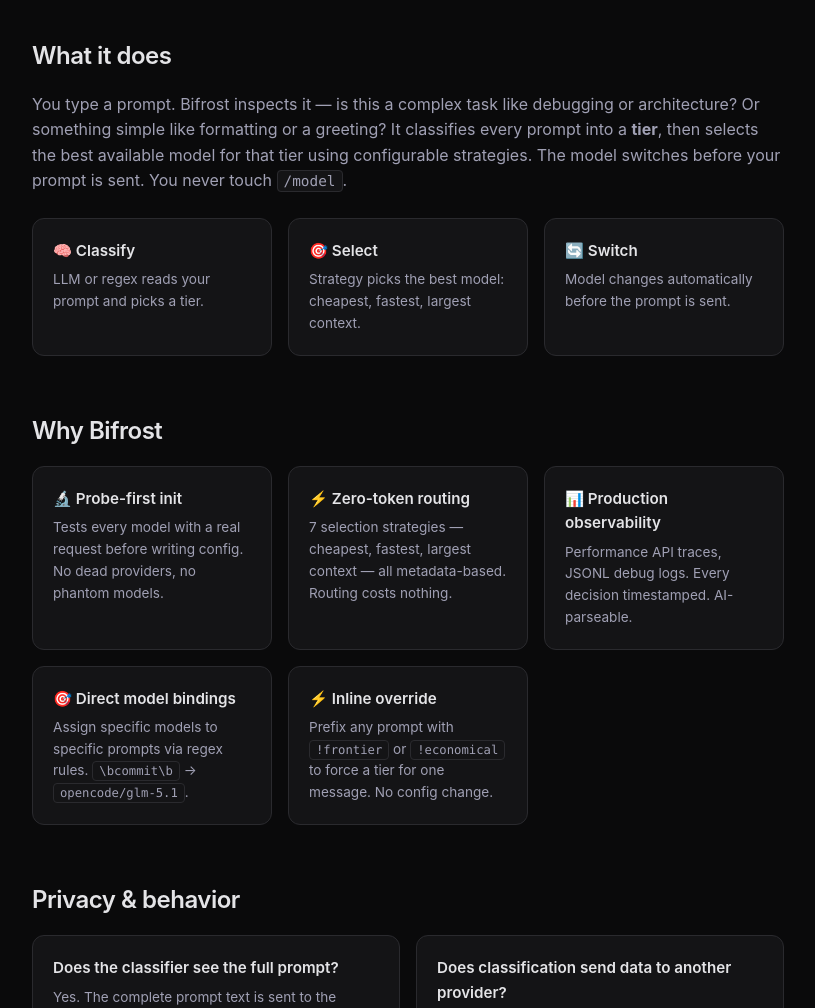
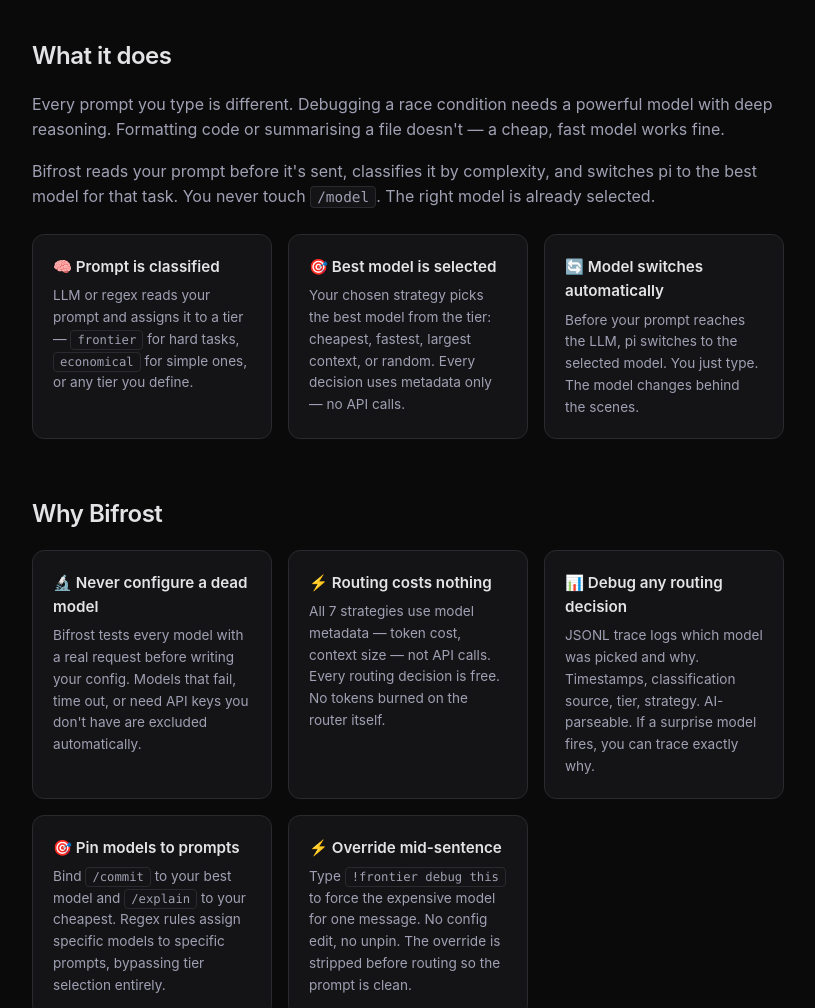
Before and after one commit to iamaamir/pi-bifrost, a website: page docs/index.html in a window 1280 px wide. Shown: the part 304-1312 px from the top of the page, without its empty margins (232-1047 px from the left). Drawn offline with Linux system fonts and the light colour scheme.

Commit message:
docs: rewrite all sections benefit-first — capabilities become user outcomes

```diff
--- a/docs/index.html
+++ b/docs/index.html
@@ -275,20 +275,21 @@
 
       <section aria-labelledby="what-heading">
         <h2 id="what-heading">What it does</h2>
-        <p>You type a prompt. Bifrost inspects it — is this a complex task like debugging or architecture? Or something simple like formatting or a greeting? It classifies every prompt into a <strong>tier</strong>, then selects the best available model for that tier using configurable strategies. The model switches before your prompt is sent. You never touch <code>/model</code>.</p>
+        <p>Every prompt you type is different. Debugging a race condition needs a powerful model with deep reasoning. Formatting code or summarising a file doesn't — a cheap, fast model works fine.</p>
+        <p>Bifrost reads your prompt before it's sent, classifies it by complexity, and switches pi to the best model for that task. You never touch <code>/model</code>. The right model is already selected.</p>
 
         <div class="grid-3" style="margin-top:24px">
           <div class="card">
-            <h3><span aria-hidden="true">🧠 </span>Classify</h3>
-            <p>LLM or regex reads your prompt and picks a tier.</p>
+            <h3><span aria-hidden="true">🧠 </span>Prompt is classified</h3>
+            <p>LLM or regex reads your prompt and assigns it to a tier — <code>frontier</code> for hard tasks, <code>economical</code> for simple ones, or any tier you define.</p>
           </div>
           <div class="card">
-            <h3><span aria-hidden="true">🎯 </span>Select</h3>
-            <p>Strategy picks the best model: cheapest, fastest, largest context.</p>
+            <h3><span aria-hidden="true">🎯 </span>Best model is selected</h3>
+            <p>Your chosen strategy picks the best model from the tier: cheapest, fastest, largest context, or random. Every decision uses metadata only — no API calls.</p>
           </div>
           <div class="card">
-            <h3><span aria-hidden="true">🔄 </span>Switch</h3>
-            <p>Model changes automatically before the prompt is sent.</p>
+            <h3><span aria-hidden="true">🔄 </span>Model switches automatically</h3>
+            <p>Before your prompt reaches the LLM, pi switches to the selected model. You just type. The model changes behind the scenes.</p>
           </div>
         </div>
       </section>
@@ -297,24 +298,24 @@
         <h2 id="features-heading">Why Bifrost</h2>
         <div class="grid-3">
           <div class="card">
-            <h3><span aria-hidden="true">🔬 </span>Probe-first init</h3>
-            <p>Tests every model with a real request before writing config. No dead providers, no phantom models.</p>
+            <h3><span aria-hidden="true">🔬 </span>Never configure a dead model</h3>
+            <p>Bifrost tests every model with a real request before writing your config. Models that fail, time out, or need API keys you don't have are excluded automatically.</p>
           </div>
           <div class="card">
-            <h3><span aria-hidden="true">⚡ </span>Zero-token routing</h3>
-            <p>7 selection strategies — cheapest, fastest, largest context — all metadata-based. Routing costs nothing.</p>
+            <h3><span aria-hidden="true">⚡ </span>Routing costs nothing</h3>
+            <p>All 7 strategies use model metadata — token cost, context size — not API calls. Every routing decision is free. No tokens burned on the router itself.</p>
           </div>
           <div class="card">
-            <h3><span aria-hidden="true">📊 </span>Production observability</h3>
-            <p>Performance API traces, JSONL debug logs. Every decision timestamped. AI-parseable.</p>
+            <h3><span aria-hidden="true">📊 </span>Debug any routing decision</h3>
+            <p>JSONL trace logs which model was picked and why. Timestamps, classification source, tier, strategy. AI-parseable. If a surprise model fires, you can trace exactly why.</p>
           </div>
           <div class="card">
-            <h3><span aria-hidden="true">🎯 </span>Direct model bindings</h3>
-            <p>Assign specific models to specific prompts via regex rules. <code>\bcommit\b</code> → <code>opencode/glm-5.1</code>.</p>
+            <h3><span aria-hidden="true">🎯 </span>Pin models to prompts</h3>
+            <p>Bind <code>/commit</code> to your best model and <code>/explain</code> to your cheapest. Regex rules assign specific models to specific prompts, bypassing tier selection entirely.</p>
           </div>
           <div class="card">
-            <h3><span aria-hidden="true">⚡ </span>Inline override</h3>
-            <p>Prefix any prompt with <code>!frontier</code> or <code>!economical</code> to force a tier for one message. No config change.</p>
+            <h3><span aria-hidden="true">⚡ </span>Override mid-sentence</h3>
+            <p>Type <code>!frontier debug this</code> to force the expensive model for one message. No config edit, no unpin. The override is stripped before routing so the prompt is clean.</p>
           </div>
         </div>
       </section>
@@ -497,20 +498,20 @@
 
         <div class="grid" style="margin-top:24px">
           <div class="card">
-            <h3>Classification time</h3>
-            <p>Cache hit: <strong>~2ms</strong>. Regex: <strong>~1ms</strong>. LLM classifier: <strong>~100–500ms</strong> depending on model. Direct bindings cost nothing beyond the regex check.</p>
+            <h3>Classification takes ~2–500ms</h3>
+            <p>Cache hits and regex matches resolve in ~1–2ms. LLM classification takes 100–500ms depending on model. Direct bindings cost nothing beyond a regex check. You only pay for classification if you enable the LLM classifier.</p>
           </div>
           <div class="card">
-            <h3>Supported providers</h3>
-            <p>Any provider pi supports: opencode, opencode-go, lmstudio, ollama, openai, anthropic, Google, and any custom provider registered via <code>pi.registerProvider()</code>.</p>
+            <h3>Works with any pi provider</h3>
+            <p>No provider-specific logic. If pi can talk to a model, Bifrost can route to it. opencode, opencode-go, lmstudio, ollama, openai, anthropic, Google, custom providers — all supported.</p>
           </div>
           <div class="card">
-            <h3>Limitations</h3>
-            <p>No conversation context awareness (yet). No per-user routing. No budget enforcement (planned). The LLM classifier costs a few tokens per prompt — disable it if every millisecond counts.</p>
+            <h3>What it doesn't do (yet)</h3>
+            <p>No conversation context awareness — each prompt is classified independently. No per-user routing or team policies. No budget enforcement. These are planned for v0.3+. For now, the classifier is optional and can be disabled if every millisecond matters.</p>
           </div>
           <div class="card">
             <h3>Troubleshooting</h3>
-            <p><code>/bifrost preview &lt;prompt&gt;</code> shows what would fire. <code>/bifrost debug</code> dumps loaded config. <code>/bifrost classifier off</code> disables LLM if it's misbehaving. Debug logs at <code>.pi/bifrost-debug.jsonl</code>.</p>
+            <p><code>/bifrost preview &lt;prompt&gt;</code> shows what would fire before you send it. <code>/bifrost debug</code> dumps loaded config and rules. <code>/bifrost classifier off</code> disables the LLM if it's misbehaving. Debug logs at <code>.pi/bifrost-debug.jsonl</code> capture every decision.</p>
           </div>
           <div class="card" style="grid-column:1/-1">
             <h3>Source &amp; issues</h3>
```
